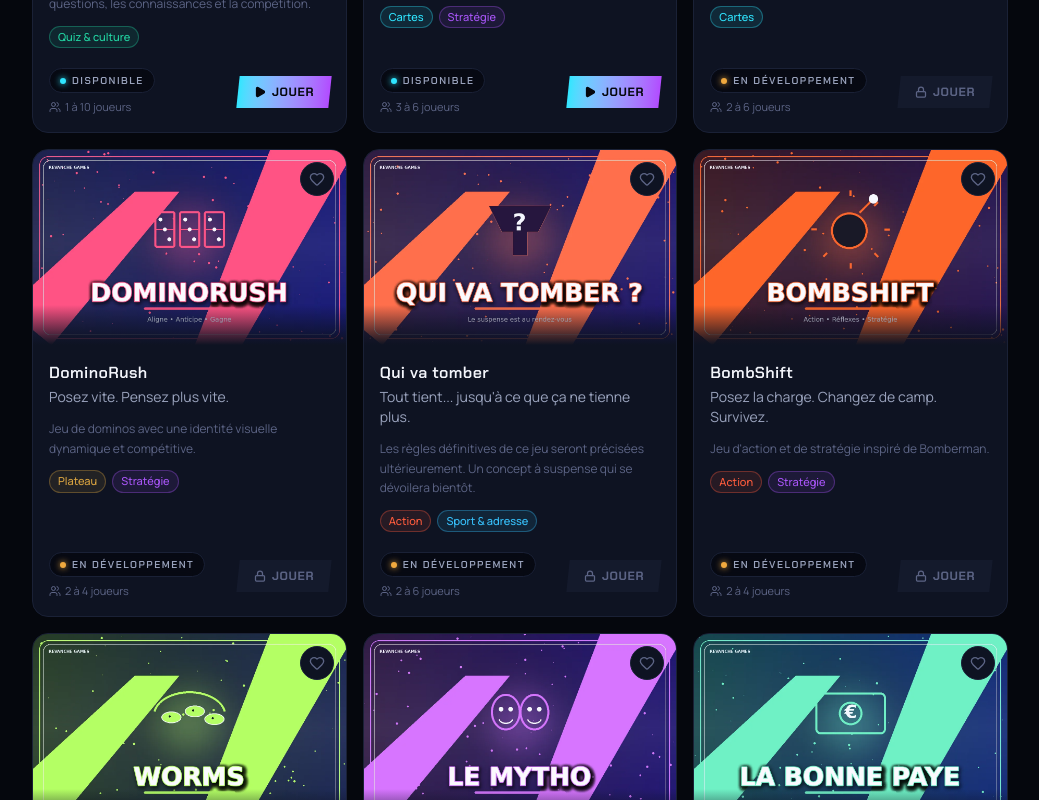
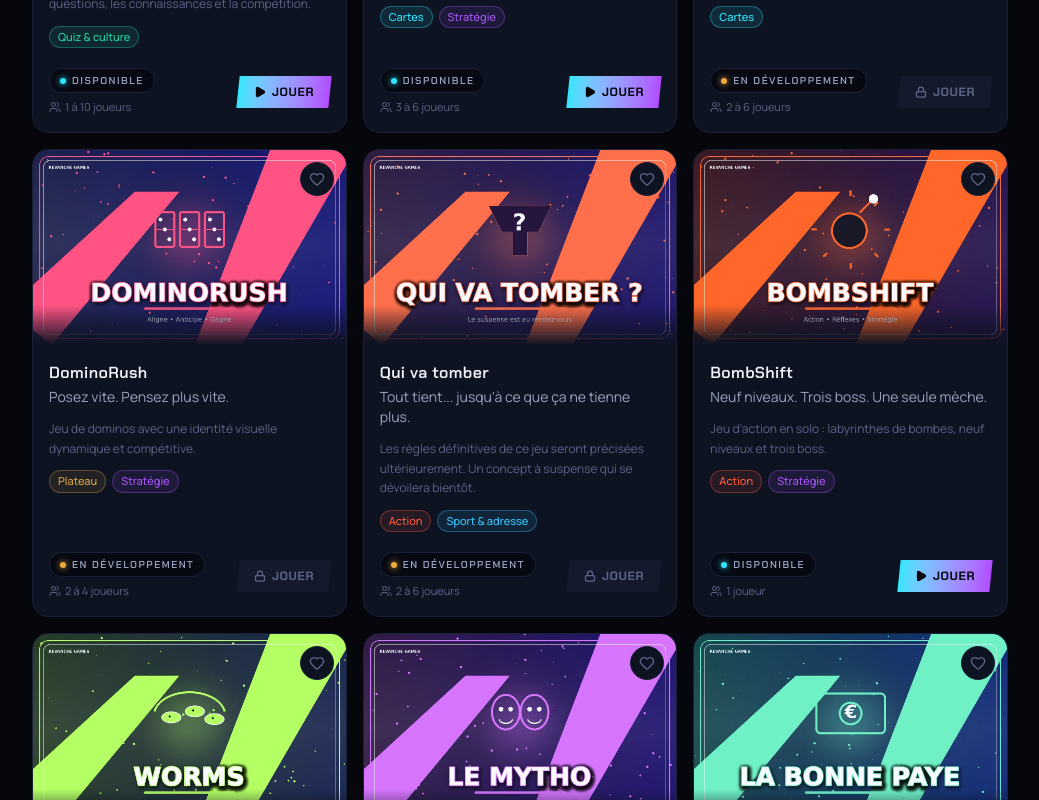
Before and after one commit to falmonmickael260-commits/revanchegames, a Next.js app: page /new in a window 1280 px wide. Shown: the part 1466-2266 px from the top of the page, without its empty margins (240-1279 px from the left). Built offline with nearby package versions, Linux system fonts and the light colour scheme; no server answers.

Commit message:
Activate BombShift from its verified Railway deployment

```diff
--- a/src/components/shell/ShellFrame.tsx
+++ b/src/components/shell/ShellFrame.tsx
@@ -15,6 +15,7 @@ import { ChatDock } from "@/components/chat/ChatDock";
 import { InvitationToast } from "@/components/social/InvitationToast";
 import { PushInstallPrompt } from "@/components/social/PushInstallPrompt";
 import { InGameInviteDock } from "@/components/social/InGameInviteDock";
+import { GAMES } from "@/data/games";
 
 /**
  * La coquille de la plateforme, et l'arbitre de ce qui s'affiche autour du
@@ -92,7 +93,7 @@ export function ShellFrame({ children }: { children: React.ReactNode }) {
       {/* Inviter un ami sans quitter l'écran de jeu — seulement là, pour ne
           pas dupliquer le sélecteur de jeu de <InviteFriendDialog /> (ouvert
           depuis /friends), où le jeu reste à choisir. */}
-      {active && immersive && <InGameInviteDock gameSlug={active.slug} roomCode={active.roomCode} />}
+      {active && immersive && GAMES.find(game => game.id === active.slug)?.supportsRooms !== false && <InGameInviteDock gameSlug={active.slug} roomCode={active.roomCode} />}
 
       {/* Invitation reçue : par-dessus tout, y compris l'écran de jeu, où
           l'en-tête et sa cloche sont masqués. Une invitation est périssable. */}
--- a/src/data/games.ts
+++ b/src/data/games.ts
@@ -2,8 +2,7 @@ import type { Game } from "@/types/game";
 
 /**
  * Official Revanche Games catalog — 17 titles, launch roster.
- * Every game ships `enabled: false` with no `url`: nothing here is playable yet.
- * To activate a game later: set `status: "available"`, `enabled: true`, and supply
+ * To activate a game: set `status: "available"`, `enabled: true`, and supply
  * a real, verified `url`. Do that in this one file — cards, buttons and routing
  * all read from it, so nothing else needs to change.
  */
@@ -176,16 +175,18 @@ export const GAMES: Game[] = [
   {
     id: "bombshift",
     name: "BombShift",
-    tagline: "Posez la charge. Changez de camp. Survivez.",
-    description: "Jeu d'action et de stratégie inspiré de Bomberman.",
+    tagline: "Neuf niveaux. Trois boss. Une seule mèche.",
+    description: "Jeu d’action en solo : labyrinthes de bombes, neuf niveaux et trois boss.",
     categories: ["action", "strategie"],
-    status: "development",
-    enabled: false,
+    status: "available",
+    enabled: true,
+    supportsRooms: false,
+    url: "https://bombshift-production-81b4.up.railway.app/",
     icon: "bomb",
     image: "/games/bombshift.webp",
     theme: { accent: "#ff5c3d", accentSoft: "#ffab8a" },
     addedAt: "2026-10-21",
-    players: "2 à 4 joueurs",
+    players: "1 joueur",
   },
   {
     id: "worms",
--- a/src/types/game.ts
+++ b/src/types/game.ts
@@ -44,6 +44,8 @@ export type Game = {
   categories: GameCategory[];
   status: GameStatus;
   enabled: boolean;
+  /** False for solo games that have no multiplayer rooms. */
+  supportsRooms?: boolean;
   url?: string;
   theme: GameTheme;
   /** Decorative motif icon for the generated fallback illustration — resolved via GAME_ICON_MAP. */
```
Also changed, not shown: 2 other files (tests, documents, lock files or other folders).
